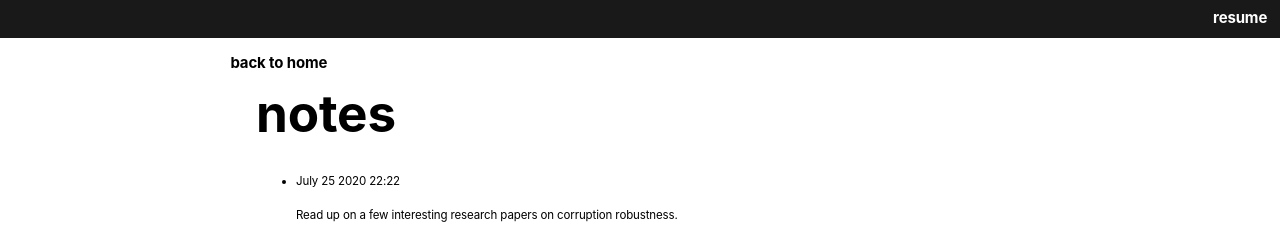
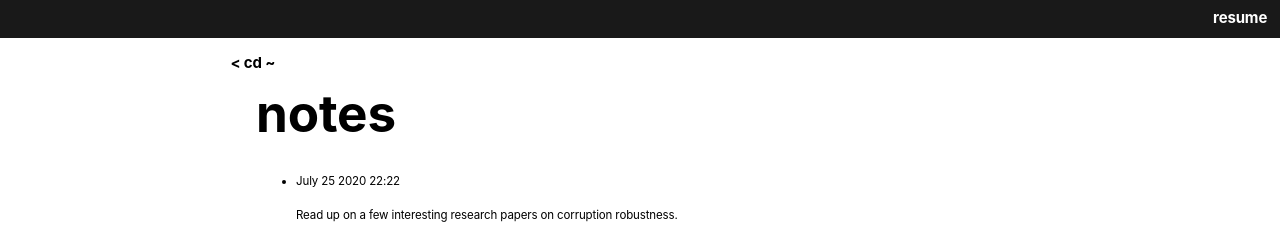
Before and after one commit to vedantsingh1404/website-v2.0, a Jekyll site: the page built from notes.html, in a window 1280 px wide. Shown: the top 243 px of the page. Built offline with Jekyll 4.4.1, drawn with Linux system fonts in a browser that asks for light colours.

Commit message:
change notes.html

```diff
--- a/notes.html
+++ b/notes.html
@@ -2,7 +2,7 @@
 layout : default
 ---
 <div class="container">
-  <h3 class="back-link"><a href="/">back to home</a></h3>
+  <h3 class="back-link"><a href="/"> < cd ~<a></h3>
   <h1 class="note-head-page large">notes</h1>
   <div class="note-container-page">
 
```
